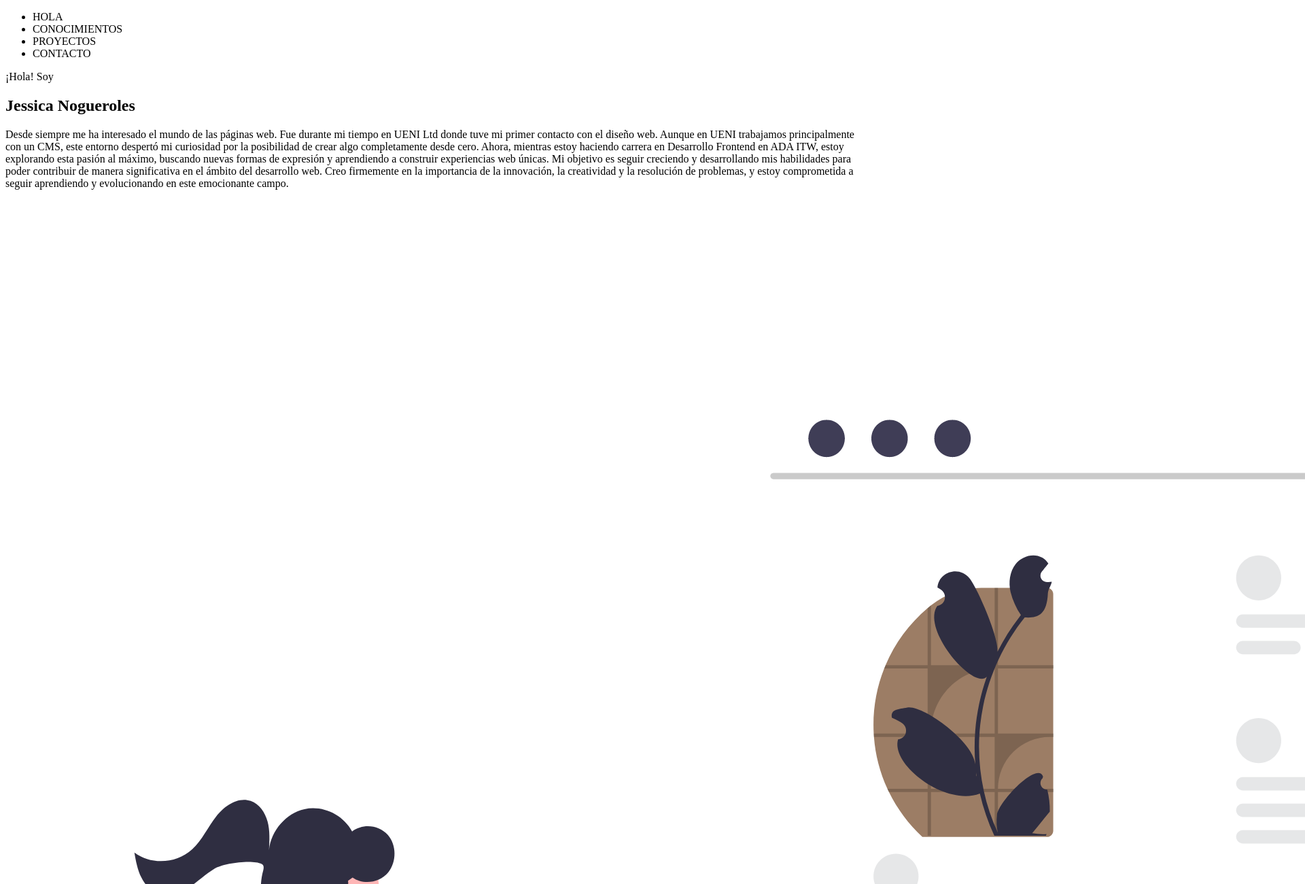
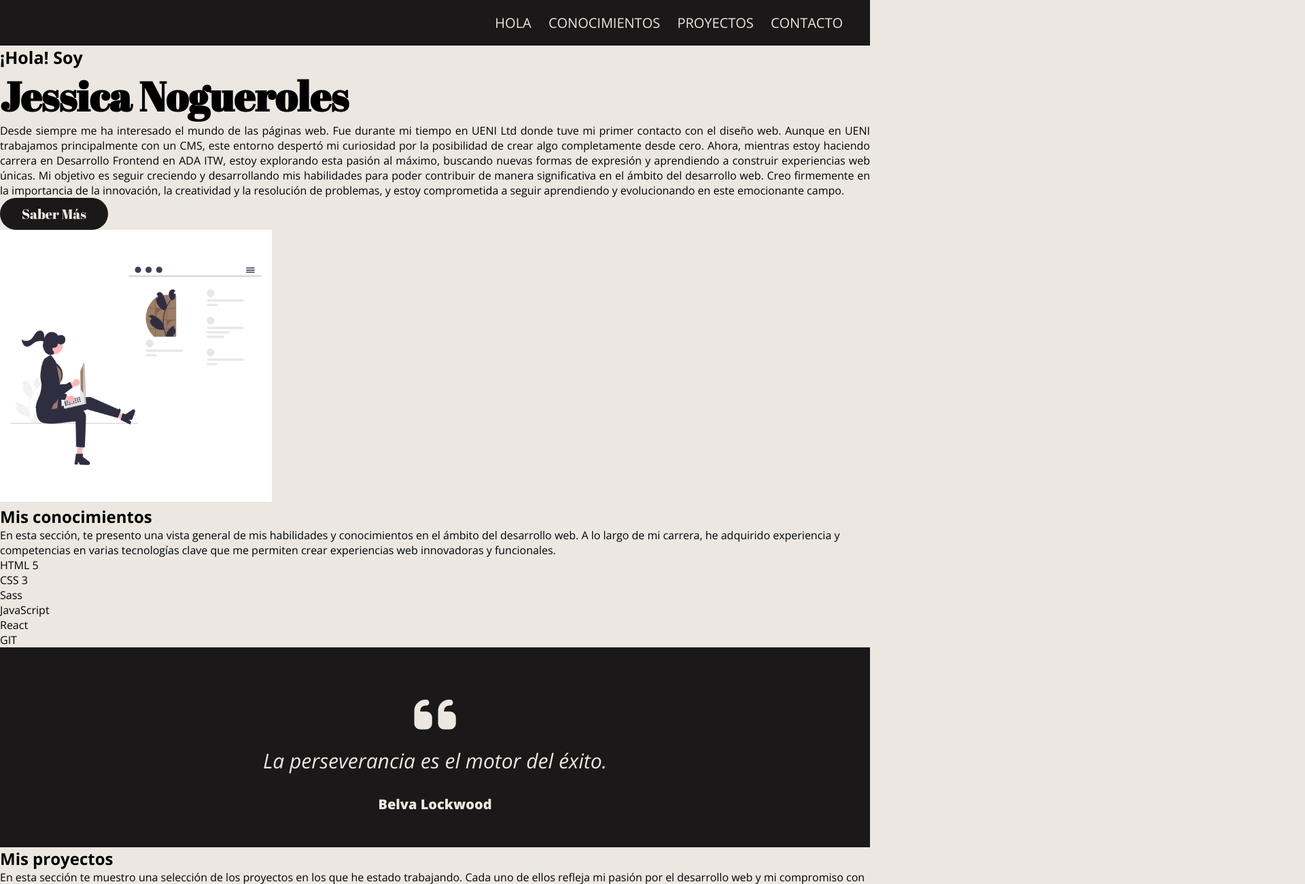
Before and after one commit to jd-nogueroles/portfolio-22va, a plain HTML site: page index.html in a window 1280 px wide. Shown: the top 1300 px of the page at 68% size, 1920 px wide, since content can reach past the window. Drawn offline with nearby package versions, Linux system fonts and the light colour scheme.

Commit message:
22042024 00:15

```diff
--- a/index.html
+++ b/index.html
@@ -6,49 +6,78 @@
     <meta name="viewport" content="width=device-width, initial-scale=1.0">
     <title>Portfolio 22va</title>
     <script src="https://kit.fontawesome.com/1f266e94f5.js" crossorigin="anonymous"></script>
+    <link rel="preconnect" href="https://fonts.googleapis.com">
+    <link rel="preconnect" href="https://fonts.gstatic.com" crossorigin>
+    <link rel="stylesheet" href="styles.css">
+    <link rel="preconnect" href="https://fonts.googleapis.com">
+    <link rel="preconnect" href="https://fonts.gstatic.com" crossorigin>
+
+    <link rel="icon" href="imagenes/favicon.ico" type="image/x-icon">
+    <link
+        href="https://fonts.googleapis.com/css2?family=Open+Sans:ital,wght@0,300..800;1,300..800&family=Roboto:ital,wght@0,100;0,300;0,400;0,500;0,700;0,900;1,100;1,300;1,400;1,500;1,700;1,900&display=swap"
+        rel="stylesheet">
+    <link rel="preconnect" href="https://fonts.googleapis.com">
+    <link rel="preconnect" href="https://fonts.gstatic.com" crossorigin>
+    <link
+        href="https://fonts.googleapis.com/css2?family=Abril+Fatface&family=Open+Sans:ital,wght@0,300..800;1,300..800&family=Roboto:ital,wght@0,100;0,300;0,400;0,500;0,700;0,900;1,100;1,300;1,400;1,500;1,700;1,900&display=swap"
+        rel="stylesheet">
 </head>
 
 <body>
 
-    <!-- Inicio Nav Bar-->
+    <!-- Inicio Nav -->
+    <div class="nav-container">
 
         <nav>
             <ul>
-            <li>HOLA</li>
-            <li>CONOCIMIENTOS</li>
-            <li>PROYECTOS</li>
-            <li>CONTACTO</li>
+                <li><a href="#">HOLA</a></li>
+                <li><a href="#">CONOCIMIENTOS</a></li>
+                <li><a href="#">PROYECTOS</a></li>
+                <li><a href="#">CONTACTO</a></li>
             </ul>
         </nav>
+    </div>
 
-    <!-- Fin Nav Bar-->
+    <!-- Fin Nav -->
 
-    <!-- Inicio presentación -->
+    <!-- Inicio about -->
 
     <section>
-        <p> ¡Hola! Soy </p>
-        <H1>Jessica Nogueroles </H1>
-        <p> Desde siempre me ha interesado el mundo de las páginas web. Fue durante mi tiempo en UENI Ltd donde tuve mi
+        <div class="about-container">
+            <p class="about-presentación"> ¡Hola! Soy </p>
+            <H1 class="about-titulo">Jessica Nogueroles </H1>
+            <p class="about-texto"> Desde siempre me ha interesado el mundo de las páginas web. Fue durante mi tiempo en
+                UENI Ltd donde tuve mi
                 primer contacto con el diseño web. Aunque en UENI trabajamos principalmente con un CMS, este entorno
                 despertó mi curiosidad por la posibilidad de crear algo completamente desde cero. Ahora, mientras estoy
-            haciendo carrera en Desarrollo Frontend en ADA ITW, estoy explorando esta pasión al máximo, buscando nuevas
+                haciendo carrera en Desarrollo Frontend en ADA ITW, estoy explorando esta pasión al máximo, buscando
+                nuevas
                 formas de expresión y aprendiendo a construir experiencias web únicas. Mi objetivo es seguir creciendo y
-            desarrollando mis habilidades para poder contribuir de manera significativa en el ámbito del desarrollo web.
+                desarrollando mis habilidades para poder contribuir de manera significativa en el ámbito del desarrollo
+                web.
                 Creo firmemente en la importancia de la innovación, la creatividad y la resolución de problemas, y estoy
                 comprometida a seguir aprendiendo y evolucionando en este emocionante campo. </p>
-        <img src="imagenes/dev about me.png" alt="Imagen About Me">
-        <button>LO QUE HAGO</button>
+
+            <button class="about-button">Saber Más</button>
+            <div >
+                <img class="about-imagen"  src="imagenes/dev about me.png" alt="Imagen About Me">
+            </div>
+        </div>
+
+
 
     </section>
 
-    <!-- Fin presentación -->
+    <!-- Fin about -->
 
     <!-- Inicio  mis conocimientos  -->
 
     <section>
         <h2>Mis conocimientos</h2>
-        <p>Lorem ipsum dolor sit, amet consectetur adipisicing elit. Autem in ea minus adipisci quod perferendis,
-            molestias ad assumenda ipsam? Est minima ex illo unde provident sed debitis cumque incidunt nihil.</p>
+        <p>En esta sección, te presento una vista general de mis habilidades y conocimientos en el ámbito del desarrollo
+            web. A lo largo de mi carrera, he adquirido experiencia y competencias en varias tecnologías clave que me
+            permiten crear experiencias web innovadoras y funcionales.</p>
+        </p>
         <Ul>
             <li>HTML 5</li>
             <li>CSS 3</li>
@@ -62,9 +91,11 @@
     <!-- Fin  mis conocimientos  -->
 
     <!-- Inicio Quote  -->
-    <blockquote>
-        <p>"La perseverancia es el motor del éxito."</p>
-        <p> Belva Lockwood</p>
+
+    <blockquote class="container-quote">
+        <div class="comilla-quote"><i class="fa-solid fa-quote-left" style="color: #ece7e1;"></i></i></div>
+        <p class="frase-quote">La perseverancia es el motor del éxito.</p>
+        <p class="autor-quote"> Belva Lockwood</p>
     </blockquote>
 
     <!-- Fin Quote  -->
@@ -110,7 +141,7 @@
                 <li>PROYECTOS</li>
                 <li>CONTACTO</li>
             </ul>
-            <div>  <!-- Links  -->
+            <div> <!-- Links  -->
                 <ul>
                     <li><i class="fa-brands fa-linkedin" style="color: #9c7d65;"></i></li>
                     <li><i class="fa-brands fa-square-instagram" style="color: #9c7d65;"></i></li>
--- a/styles.css
+++ b/styles.css
@@ -0,0 +1,155 @@
+* {
+    margin: 0;
+    padding: 0;
+    box-sizing: border-box;
+}
+
+body {
+    font-family: "Open Sans", sans-serif;
+    font-optical-sizing: auto;
+    font-weight: 400;
+    font-style: normal;
+    font-variation-settings: "wdth" 100;
+    background-color: #ece7e1;
+}
+
+/* Estilos Nav */
+.nav-container {
+    background-color: #1a1818;
+    padding: 20px;
+    display: flex;
+    justify-content: flex-end;
+    font-size: 20px;
+
+
+}
+
+.nav-container ul li {
+    display: inline-block;
+    margin-right: 20px;
+
+
+}
+
+.nav-container ul li a {
+    text-decoration: none;
+    color: #ece7e1
+}
+
+.nav-container ul li a:hover {
+    text-decoration: line-through;
+}
+
+/* Fin Estilos Nav */
+
+/* Estilos About */
+.about-container {
+    display: flex;
+    flex-direction: column;
+    align-items: flex-start;
+    text-align: left;
+
+
+}
+
+.about-presentación {
+    font-family: "Open Sans", sans-serif;
+    font-optical-sizing: auto;
+    font-weight: 700;
+    font-style: normal;
+    font-variation-settings: "wdth" 100;
+    background-color: #ece7e1;
+    font-size: 25px;
+
+
+
+}
+
+.about-titulo {
+    font-family: "Abril Fatface", serif;
+    font-weight: 600;
+    font-style: normal;
+    font-size: 60px;
+
+}
+
+.about-texto {
+    text-align: justify;
+
+}
+
+.about-button {
+    font-family: "Abril Fatface", serif;
+    font-weight: 300;
+    font-style: normal;
+    font-size: 20px;
+    border: none;
+    background-color: #1a1818;
+    color: #ece7e1;
+    padding: 10px 32px;
+    border-radius: 8px;
+    text-decoration: none;
+    border-radius: 50px;
+    cursor: pointer;
+    overflow: hidden;
+    transition-duration: 0.4s;
+
+}
+
+.about-button:hover {
+    width: 250px;
+    margin-right: -50px;
+}
+
+
+.about-imagen {
+    width: 400px;
+    height: auto;
+
+
+}
+
+/* Fin Estilos About */
+
+/* Inicio Quote */
+
+.container-quote {
+    background-color: #1a1818;
+    display: flex;
+    flex-direction: column;
+    justify-content: center;
+    align-items: center;
+    padding: 50px;
+
+}
+
+.comilla-quote {
+    font-size: 70px;
+
+
+
+}
+
+.frase-quote {
+    font-style: italic;
+    font-size: 30px;
+    margin-bottom: 10px;
+    color: #ece7e1;
+
+
+}
+
+.autor-quote {
+    color: #ece7e1;
+    font-family: "Open Sans", sans-serif;
+    font-optical-sizing: auto;
+    font-weight: 800;
+    font-style: normal;
+    font-size: 20px;
+    padding-top: 20px;
+
+
+
+}
+
+/* Fin Quote */
```
Also changed, not shown: imagenes/favicon.ico (added). Lines whose indentation alone changed are shown as unchanged.
